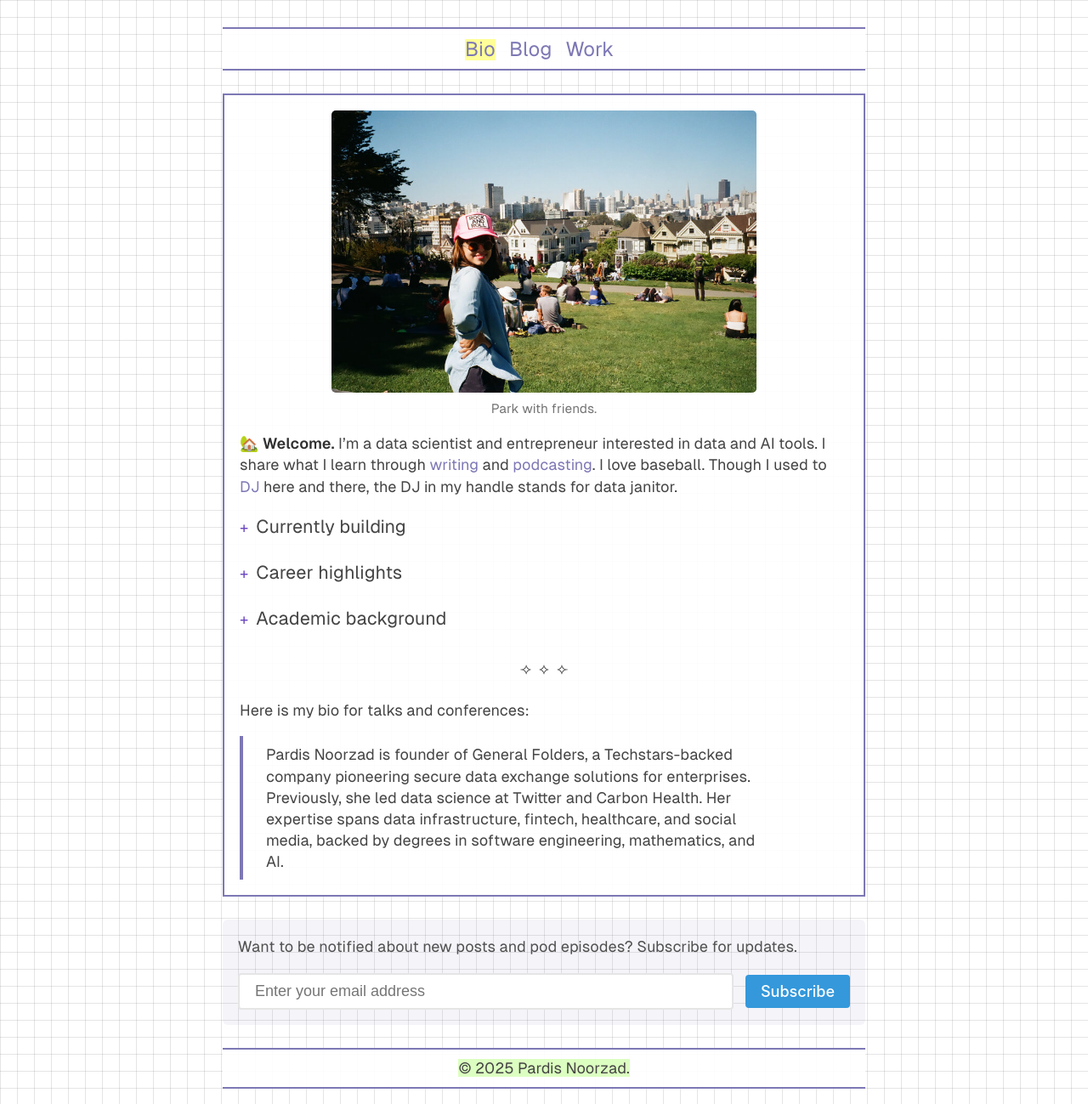
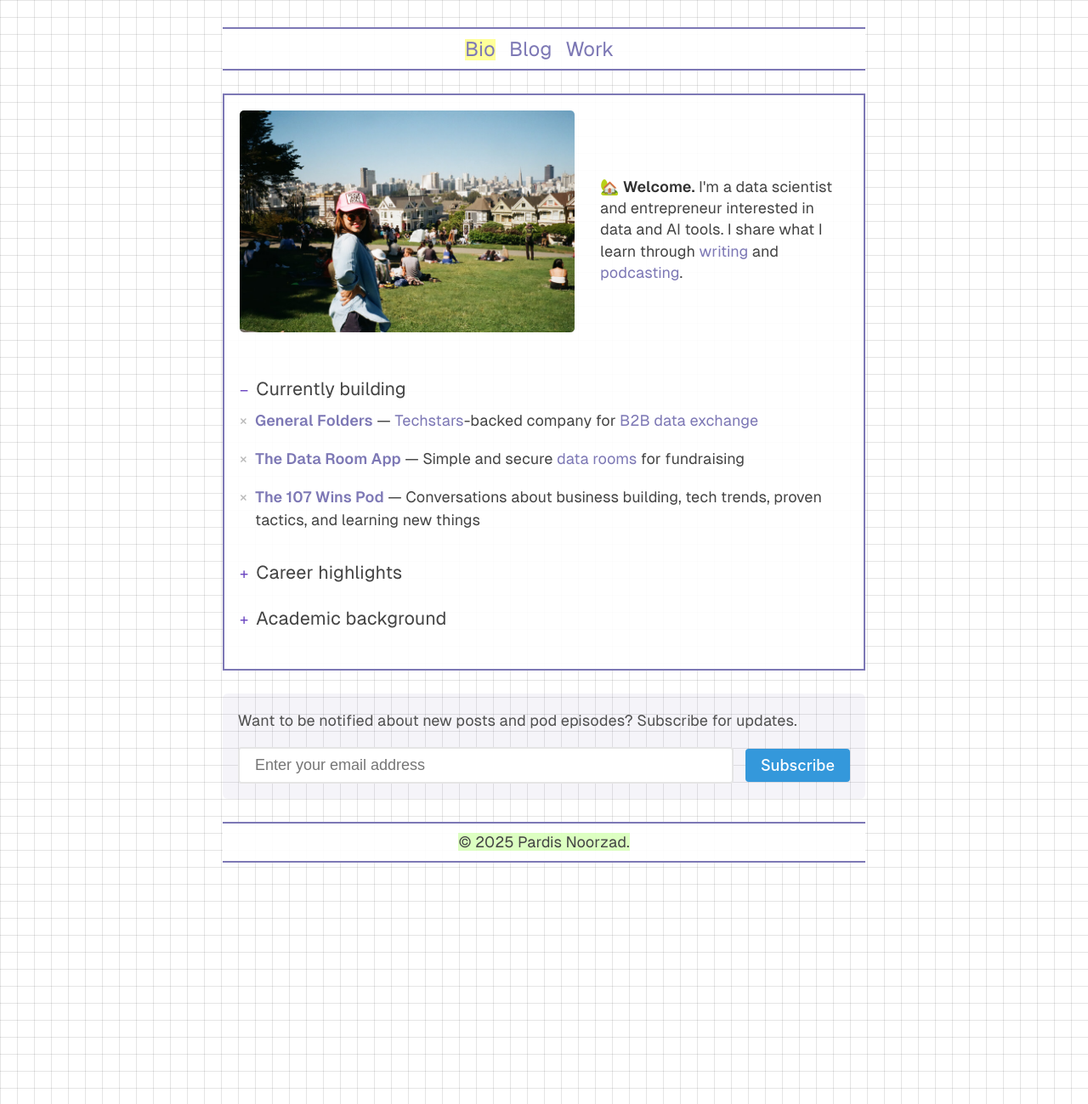
Before and after one commit to djpardis/djpardis.github.io, a Jekyll site: the page built from index.md, in a window 1280 px wide. Shown: the whole page at 85% size. Built offline with Jekyll 4.4.1, drawn with Linux system fonts in a browser that asks for light colours; a style sheet for code colours, icons or effects is not loaded.

Commit message:
Increase image width to 1500px and open currently building section

```diff
--- a/index.md
+++ b/index.md
@@ -7,12 +7,14 @@
 canonical_url: https://djpardis.com/
 ---
 
-![Pardis Noorzad](/files/pics/pages/profile pic 3.jpg){: style="max-width: 500px; display: block; margin: 0 auto;"}
-*Park with friends.*
-
-<!-- <div class="crosspost-container post-container" style="margin-bottom: 1rem;"> -->
-🏡 <strong>Welcome.</strong> I'm a data scientist and entrepreneur interested in data and AI tools. I share what I learn through <a href="/blog">writing</a> and <a href="https://107wins.club" target="_blank">podcasting</a>. I love baseball. Though I used to <a href="https://djpardis.club" target="_blank">DJ</a> here and there, the DJ in my handle stands for data janitor.
-<!-- </div> -->
+<div style="display: flex; align-items: center; gap: 30px; background: transparent;">
+  <div>
+    <img src="/files/pics/pages/profile pic 3.jpg" alt="Pardis Noorzad" style="width: 1500px; height: auto;">
+  </div>
+  <div style="background: transparent;">
+    🏡 <strong>Welcome.</strong> I'm a data scientist and entrepreneur interested in data and AI tools. I share what I learn through <a href="/blog">writing</a> and <a href="https://107wins.club" target="_blank">podcasting</a>.
+  </div>
+</div>
 
 <!-- <details class="collapsible-section" markdown="1" open>
 <summary><h3>Interests and hobbies</h3></summary>
@@ -25,7 +27,7 @@
 
 </details> -->
 
-<details class="collapsible-section" markdown="1">
+<details class="collapsible-section" markdown="1" open>
 <summary><h3>Currently building</h3></summary>
 
 - **[General Folders](https://generalfolders.com){:target="_blank"}** — [Techstars](https://www.techstars.com/newsroom/new-class-san-diego-sdsu){:target="_blank"}-backed company for [B2B data exchange](https://medium.com/@djpardis/the-state-of-data-exchange-31049fa229f0){:target="_blank"}
@@ -39,17 +41,17 @@
 <details class="collapsible-section" markdown="1">
 <summary><h3>Career highlights</h3></summary>
 
-- **Chief Data Officer** at Carbon Health <br>
-Built the [data team](https://www.linkedin.com/posts/carbon-health_meet-pardis-noorzad-head-of-data-science-activity-6649426702302871552-DnLa/){:target="_blank"} and set up [company-wide data infra](https://www.youtube.com/watch?v=CQHwLWMQFDk){:target="_blank"} for modern healthcare
+- **Chief Data Officer** at [Carbon Health](https://carbonhealth.com){:target="_blank"} <br>
+<!-- Built the [data team](https://www.linkedin.com/posts/carbon-health_meet-pardis-noorzad-head-of-data-science-activity-6649426702302871552-DnLa/){:target="_blank"} and set up [company-wide data infra](https://www.youtube.com/watch?v=CQHwLWMQFDk){:target="_blank"} for modern healthcare  -->
 
-- **Data Science Manager** at Twitter <br>
-Established the [PDS](https://medium.com/@djpardis/models-for-integrating-data-science-teams-within-organizations-7c5afa032ebd){:target="_blank"} team; shipped major fixes to Search, Trends, and Notifications; won [#Hackweek](https://x.com/jadeloyzaga/status/1142237141495189504){:target="_blank"} and [#TweetTank](https://x.com/djpardis/status/1089036783050842113){:target="_blank"} company-wide competitions
+- **Data Science Manager** at [Twitter](https://twitter.com){:target="_blank"} <br>
+<!-- Established the [PDS](https://medium.com/@djpardis/models-for-integrating-data-science-teams-within-organizations-7c5afa032ebd){:target="_blank"} team; shipped major fixes to Search, Trends, and Notifications; won [#Hackweek](https://x.com/jadeloyzaga/status/1142237141495189504){:target="_blank"} and [#TweetTank](https://x.com/djpardis/status/1089036783050842113){:target="_blank"} company-wide competitions  -->
 
-- **ML Engineer** at Paytm<br>
-Shipped a fully automated fraud detection system scaling to 100M+ users
+- **ML Engineer** at [Paytm](https://paytm.com){:target="_blank"}<br>
+<!-- Shipped a fully automated fraud detection system scaling to 100M+ users -->
 
 - **Data Scientist** at [Rubikloud](https://www.linkedin.com/company/rubikloud-technologies/){:target="_blank"} <br>
-Designed and shipped the flagship promotion optimization system
+<!-- Designed and shipped the flagship promotion optimization system -->
 
 </details>
 
@@ -57,20 +59,20 @@
 <summary><h3>Academic background</h3></summary>
 
 - **Applied Mathematics** — [Ryerson University (MSc)](https://www.torontomu.ca/graphs-group/join-us/){:target="_blank"}
-Research: [Random graph models of online social networks](/files/slides/modeling_the_facebook_social_network.pdf){:target="_blank"}
+<!-- Research: [Random graph models of online social networks](/files/slides/modeling_the_facebook_social_network.pdf){:target="_blank"} -->
 
 - **Artificial Intelligence (AI)** — [Amirkabir University of Technology (MSc)](http://aut.ac.ir/){:target="_blank"}
-Research: [Classification in high-dimensional problems](/files/papers/Noorzad2012b.pdf){:target="_blank"} and [music genre recognition](/files/papers/genreSturmNoorzad20120116.pdf){:target="_blank"}
+<!-- Research: [Classification in high-dimensional problems](/files/papers/Noorzad2012b.pdf){:target="_blank"} and [music genre recognition](/files/papers/genreSturmNoorzad20120116.pdf){:target="_blank"} -->
 
 - **Software Engineering** — [University of Tehran (BSc)](http://ece.ut.ac.ir/en){:target="_blank"}
-Research: [Transfer learning in RL](https://www.ipm.ac.ir/personalinfo.jsp?PeopleCode=IP0000028){:target="_blank"} and [automatic verification of composed web services](https://www.es.mdu.se/staff/3242-Marjan_Sirjani){:target="_blank"}
+<!-- Research: [Transfer learning in RL](https://www.ipm.ac.ir/personalinfo.jsp?PeopleCode=IP0000028){:target="_blank"} and [automatic verification of composed web services](https://www.es.mdu.se/staff/3242-Marjan_Sirjani){:target="_blank"} -->
 
 </details>
 
-{% include separator.html %}
+<!-- {% include separator.html %}
 
 Here is my bio for talks and conferences:
 
 > Pardis Noorzad is founder of General Folders, a Techstars-backed company pioneering secure data exchange solutions for enterprises.
 > Previously, she led data science at Twitter and Carbon Health. Her expertise spans data infrastructure, fintech,
-> healthcare, and social media, backed by degrees in software engineering, mathematics, and AI.
+> healthcare, and social media, backed by degrees in software engineering, mathematics, and AI. -->
```
